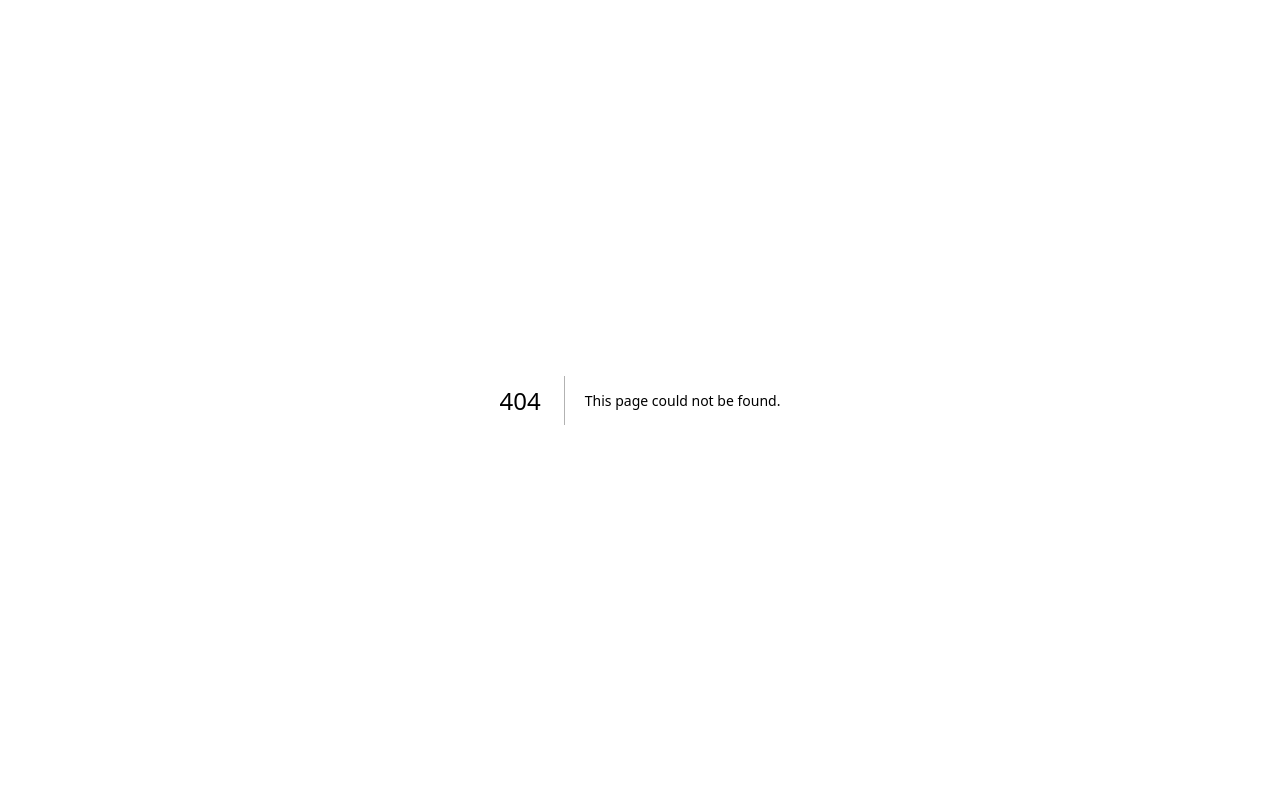
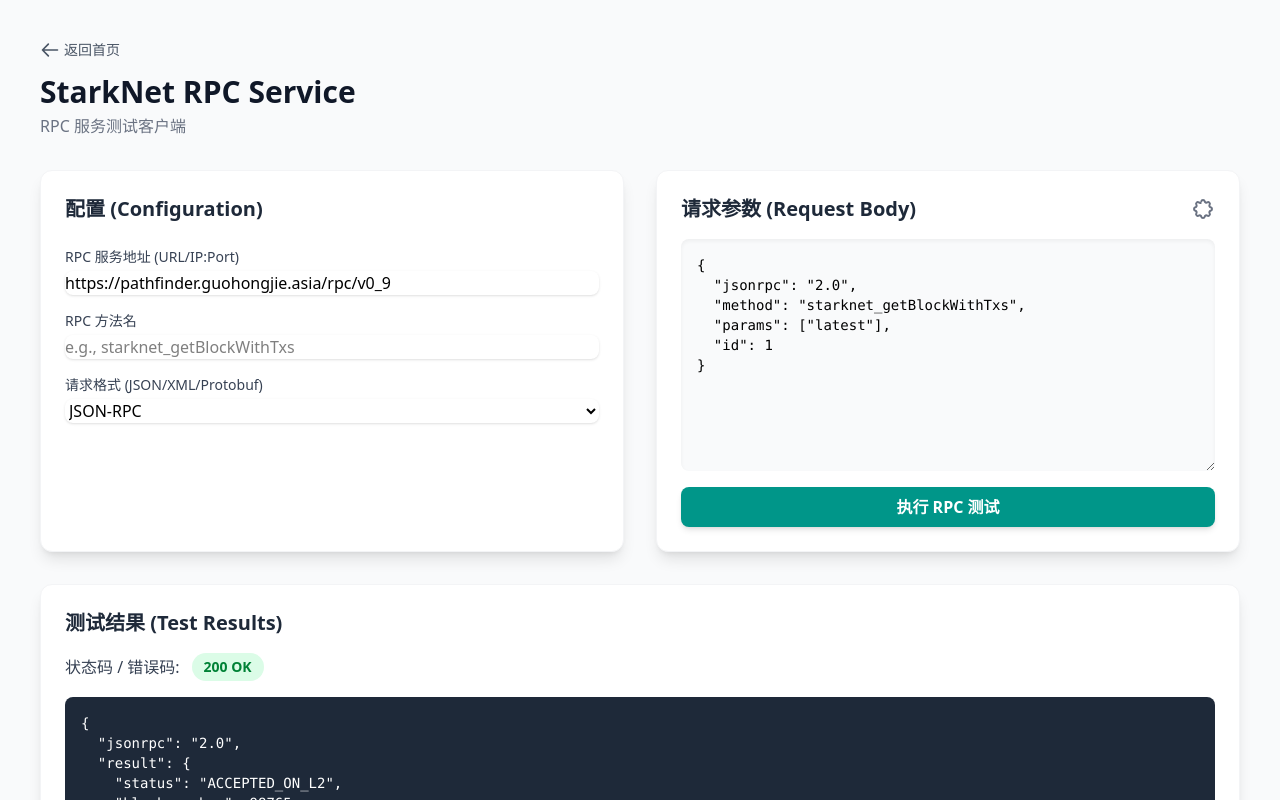
Before and after one commit to harodggg/DaliyGood.life.website, a Next.js app: page /rpc-service-2 in a window 1280 px wide. Before the commit this address had no page. Shown: the top 800 px of the page. Built offline with nearby package versions, Linux system fonts and the light colour scheme.

Commit message:
feat: update rpc-service
Signed-off-by: harodggg <haroldtiansheng@gmail.com>

```diff
--- a/pages/index.js
+++ b/pages/index.js
@@ -54,7 +54,7 @@
                     Fast, secure, and reliable access to the network.
                 </p>
 
-                <Link href="/rpc-service" className="inline-block w-full py-3
+                <Link href="/rpc-service-2" className="inline-block w-full py-3
               bg-teal-600 hover:bg-teal-700
               text-white
               !text-white
--- /dev/null
+++ b/pages/rpc-service-2.js
@@ -0,0 +1,154 @@
+import Head from 'next/head';
+import Link from 'next/link';
+
+// 假设您已经有了一个返回图标的 SVG Component
+const ArrowLeftIcon = () => (
+    <svg className="w-5 h-5 mr-1" fill="none" stroke="currentColor" viewBox="0 0 24 24" xmlns="http://www.w3.org/2000/svg">
+        <path strokeLinecap="round" strokeLinejoin="round" strokeWidth="2" d="M10 19l-7-7m0 0l7-7m-7 7h18"></path>
+    </svg>
+);
+
+// 假设您已经有了一个设置图标的 SVG Component
+const CogIcon = () => (
+    <svg className="w-6 h-6 text-gray-500 hover:text-gray-700 cursor-pointer transition" fill="none" stroke="currentColor" viewBox="0 0 24 24" xmlns="http://www.w3.org/2000/svg">
+        <path strokeLinecap="round" strokeLinejoin="round" strokeWidth="2" d="M10.325 4.317c.426-1.756 2.924-1.756 3.35 0a1.724 1.724 0 002.573 1.066c1.543-.94 3.31.826 2.37 2.37a1.724 1.724 0 001.065 2.572c1.756.426 1.756 2.924 0 3.35a1.724 1.724 0 00-1.066 2.573c.94 1.543-.826 3.31-2.37 2.37a1.724 1.724 0 00-2.572 1.065c-.426 1.756-2.924 1.756-3.35 0a1.724 1.724 0 00-2.573-1.066c-1.543.94-3.31-.826-2.37-2.37a1.724 1.724 0 00-1.065-2.572c-1.756-.426-1.756-2.924 0-3.35a1.724 1.724 0 001.066-2.573c-.94-1.543.826-3.31 2.37-2.37.525.32 1.15.54 1.83.65"></path>
+    </svg>
+);
+
+
+export default function RpcTester() {
+    return (
+        // 外层容器：使用 min-h-screen 和 padding 确保页面有留白
+        <div className="min-h-screen bg-gray-50 p-6 sm:p-10">
+            <Head>
+                <title>RPC 服务测试客户端</title>
+            </Head>
+
+            {/* 顶部导航和标题 */}
+            <header className="mb-8">
+                <Link href="/" className="inline-flex items-center text-sm text-gray-600 hover:text-teal-600 transition">
+                    <ArrowLeftIcon />
+                    返回首页
+                </Link>
+                <h1 className="text-3xl font-bold text-gray-900 mt-2">
+                    StarkNet RPC Service
+                </h1>
+                <p className="text-gray-500 mt-1">
+                    RPC 服务测试客户端
+                </p>
+            </header>
+
+            {/* 主体内容区域：使用 Grid 布局分成两列 */}
+            <main className="grid grid-cols-1 lg:grid-cols-2 gap-8 mb-8">
+
+                {/* === 左侧：配置区 (Configuration) === */}
+                <section className="bg-white p-6 rounded-xl shadow-lg border border-gray-100">
+                    <h2 className="text-xl font-semibold text-gray-800 mb-6">配置 (Configuration)</h2>
+
+                    <div className="space-y-4">
+                        {/* 1. RPC 服务地址 */}
+                        <div>
+                            <label htmlFor="rpc-url" className="block text-sm font-medium text-gray-700 mb-1">
+                                RPC 服务地址 (URL/IP:Port)
+                            </label>
+                            <input
+                                id="rpc-url"
+                                type="text"
+                                value="https://pathfinder.guohongjie.asia/rpc/v0_9"
+                                className="w-full border-gray-300 rounded-lg shadow-sm focus:border-teal-500 focus:ring-teal-500"
+                                readOnly
+                            />
+                        </div>
+
+                        {/* 2. RPC 方法名 */}
+                        <div>
+                            <label htmlFor="rpc-method" className="block text-sm font-medium text-gray-700 mb-1">
+                                RPC 方法名
+                            </label>
+                            <input
+                                id="rpc-method"
+                                type="text"
+                                placeholder="e.g., starknet_getBlockWithTxs"
+                                className="w-full border-gray-300 rounded-lg shadow-sm focus:border-teal-500 focus:ring-teal-500"
+                            />
+                        </div>
+
+                        {/* 3. 请求协议 (示例：下拉菜单) */}
+                        <div>
+                            <label htmlFor="protocol" className="block text-sm font-medium text-gray-700 mb-1">
+                                请求格式 (JSON/XML/Protobuf)
+                            </label>
+                            <select
+                                id="protocol"
+                                className="w-full border-gray-300 rounded-lg shadow-sm focus:border-teal-500 focus:ring-teal-500"
+                            >
+                                <option>JSON-RPC</option>
+                                <option>XML-RPC</option>
+                                <option>Protobuf</option>
+                            </select>
+                        </div>
+                    </div>
+                </section>
+
+                {/* === 右侧：请求体/参数区 (Request Body) === */}
+                <section className="bg-white p-6 rounded-xl shadow-lg border border-gray-100 flex flex-col">
+                    <div className="flex justify-between items-center mb-4">
+                        <h2 className="text-xl font-semibold text-gray-800">请求参数 (Request Body)</h2>
+                        <CogIcon />
+                    </div>
+
+                    {/* JSON 代码编辑区 (使用 textarea 模拟) */}
+                    <textarea
+                        rows="10"
+                        className="flex-grow border-gray-300 rounded-lg shadow-inner font-mono text-sm p-4 bg-gray-50 focus:border-teal-500 focus:ring-teal-500"
+                        defaultValue={`{
+  "jsonrpc": "2.0",
+  "method": "starknet_getBlockWithTxs",
+  "params": ["latest"],
+  "id": 1
+}`}
+                    ></textarea>
+
+                    {/* 执行按钮 */}
+                    <button className="mt-4 py-2 px-4 bg-teal-600 hover:bg-teal-700 text-white font-semibold rounded-lg shadow-md transition duration-150">
+                        执行 RPC 测试
+                    </button>
+                </section>
+
+            </main>
+
+            {/* === 底部：测试结果区 (Test Results) === */}
+            <section className="bg-white p-6 rounded-xl shadow-lg border border-gray-100">
+                <h2 className="text-xl font-semibold text-gray-800 mb-4">测试结果 (Test Results)</h2>
+
+                {/* 状态码显示 */}
+                <div className="flex items-center mb-4 space-x-3">
+                    <span className="text-base font-medium text-gray-700">状态码 / 错误码:</span>
+                    <span className="px-3 py-1 text-sm font-semibold rounded-full bg-green-100 text-green-700">
+                        200 OK
+                    </span>
+                    {/* <span className="px-3 py-1 text-sm font-semibold rounded-full bg-red-100 text-red-700">404 NOT FOUND</span> */}
+                </div>
+
+                {/* 服务器响应 JSON 区域 */}
+                <div className="bg-gray-800 rounded-lg p-4 font-mono text-white text-sm overflow-x-auto">
+                    {/* 响应内容 */}
+                    <pre className="whitespace-pre-wrap break-words">
+                        {`{
+  "jsonrpc": "2.0",
+  "result": {
+    "status": "ACCEPTED_ON_L2",
+    "block_number": 98765,
+    "transactions": [...]
+  },
+  "id": 1
+}`}
+                    </pre>
+                </div>
+
+                <p className="mt-4 text-sm text-gray-500">服务器响应</p>
+            </section>
+
+        </div>
+    );
+}
```
Also changed, not shown: pages/rpc-service(no-use).js (renamed from pages/rpc-service.js).
